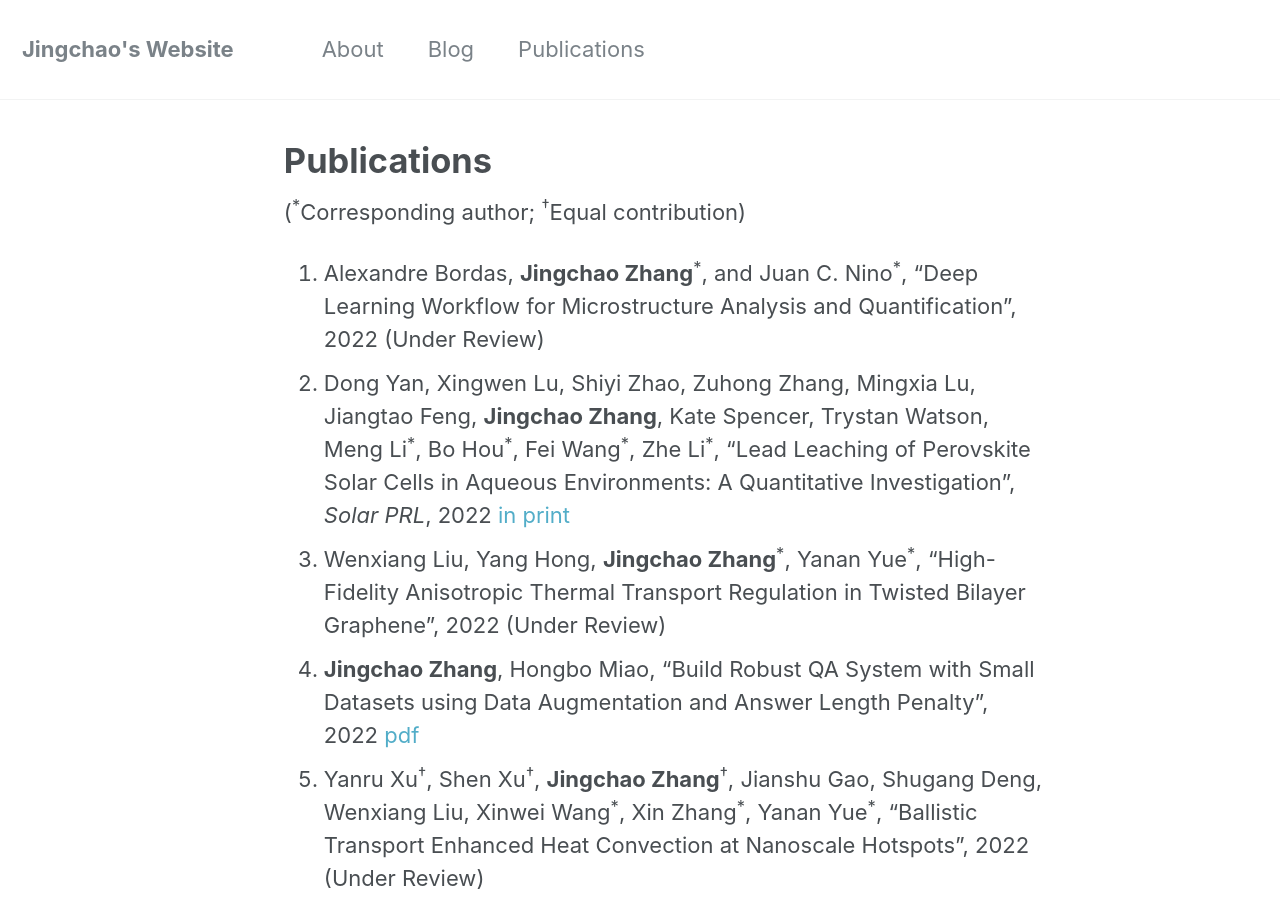
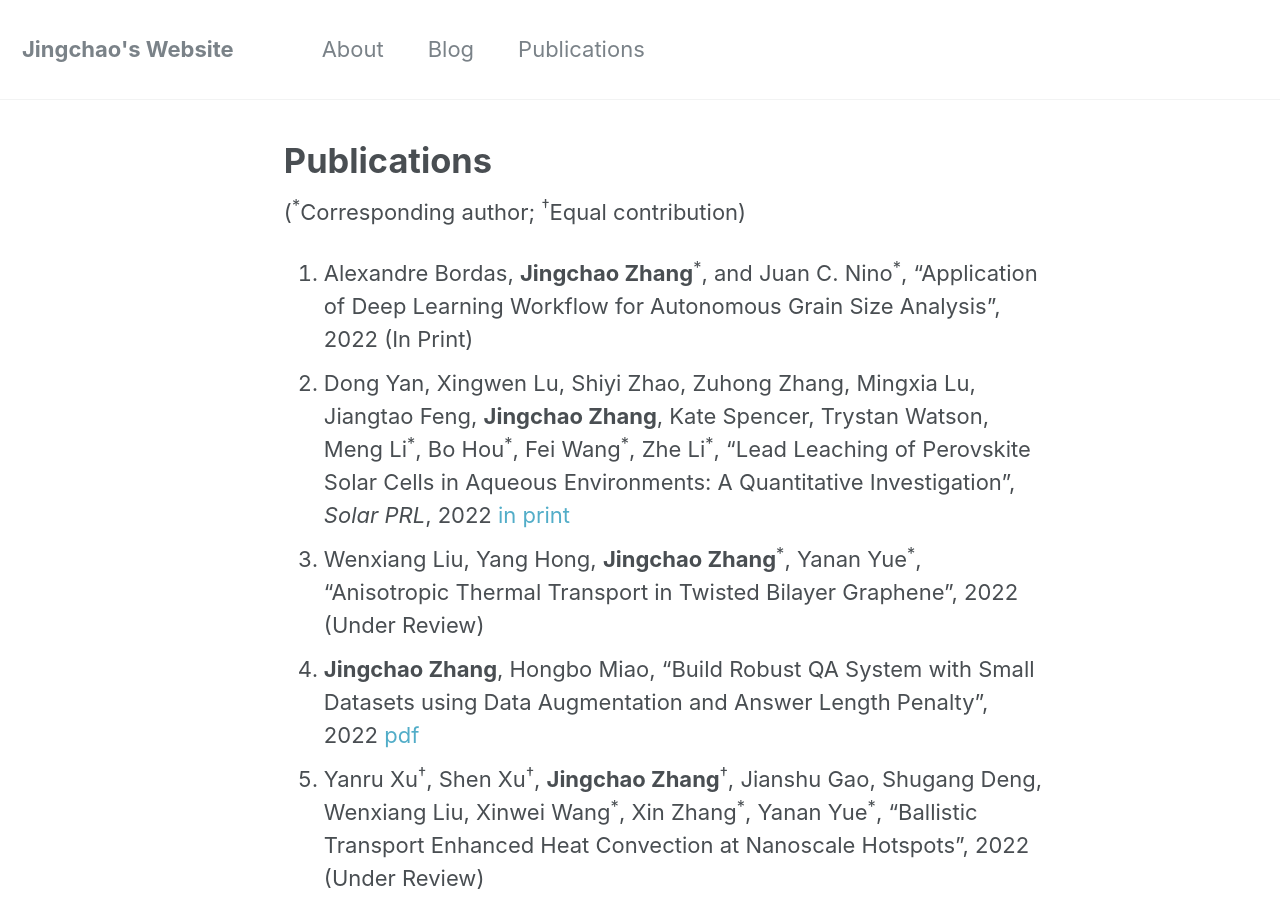
Before and after one commit to JingchaoZhang/JingchaoZhang.github.io, a Jekyll site: the page built from _pages/publications.md, in a window 1280 px wide and 900 px high. Built offline with Jekyll 4.4.1, drawn with Linux system fonts in a browser that asks for light colours.

Commit message:
Update publications.md

```diff
--- a/_pages/publications.md
+++ b/_pages/publications.md
@@ -7,9 +7,9 @@ author_profile: false
 
 (<sup>\*</sup>Corresponding author; <sup>†</sup>Equal contribution)
 
-1. Alexandre Bordas, **Jingchao Zhang**<sup>\*</sup>, and Juan C. Nino<sup>\*</sup>, "Deep Learning Workflow for Microstructure Analysis and Quantification", 2022 (Under Review)
+1. Alexandre Bordas, **Jingchao Zhang**<sup>\*</sup>, and Juan C. Nino<sup>\*</sup>, "Application of Deep Learning Workflow for Autonomous Grain Size Analysis", 2022 (In Print)
 2. Dong Yan, Xingwen Lu, Shiyi Zhao, Zuhong Zhang, Mingxia Lu, Jiangtao Feng, **Jingchao Zhang**, Kate Spencer, Trystan Watson, Meng Li<sup>\*</sup>, Bo Hou<sup>\*</sup>, Fei Wang<sup>\*</sup>, Zhe Li<sup>\*</sup>, "Lead Leaching of Perovskite Solar Cells in Aqueous Environments: A Quantitative Investigation", *Solar PRL*, 2022 [in print](https://onlinelibrary.wiley.com/doi/abs/10.1002/solr.202200332)
-3. Wenxiang Liu, Yang Hong, **Jingchao Zhang**<sup>\*</sup>, Yanan Yue<sup>\*</sup>, "High-Fidelity Anisotropic Thermal Transport Regulation in Twisted Bilayer Graphene", 2022 (Under Review)
+3. Wenxiang Liu, Yang Hong, **Jingchao Zhang**<sup>\*</sup>, Yanan Yue<sup>\*</sup>, "Anisotropic Thermal Transport in Twisted Bilayer Graphene", 2022 (Under Review)
 4. **Jingchao Zhang**, Hongbo Miao, "Build Robust QA System with Small Datasets using Data Augmentation and Answer Length Penalty", 2022 [pdf](http://web.stanford.edu/class/cs224n/reports/default_116631452.pdf)
 5. Yanru Xu<sup>†</sup>, Shen Xu<sup>†</sup>, **Jingchao Zhang**<sup>†</sup>, Jianshu Gao, Shugang Deng, Wenxiang Liu, Xinwei Wang<sup>\*</sup>, Xin Zhang<sup>\*</sup>, Yanan Yue<sup>\*</sup>, "Ballistic Transport Enhanced Heat Convection at Nanoscale Hotspots", 2022 (Under Review)
 6. Rong Yu<sup>\*</sup>, Gabriel Hmimina, Alexei Lyapustin, Yujie Wang, Karl Fred Huemmrich, Dave Billesbach, **Jingchao Zhang**, Zheng Xu, John A. Gamon, "Reducing angular effects in high-latitude MODIS MAIAC reflectance using random forests", 2022 (Under Review)
```
